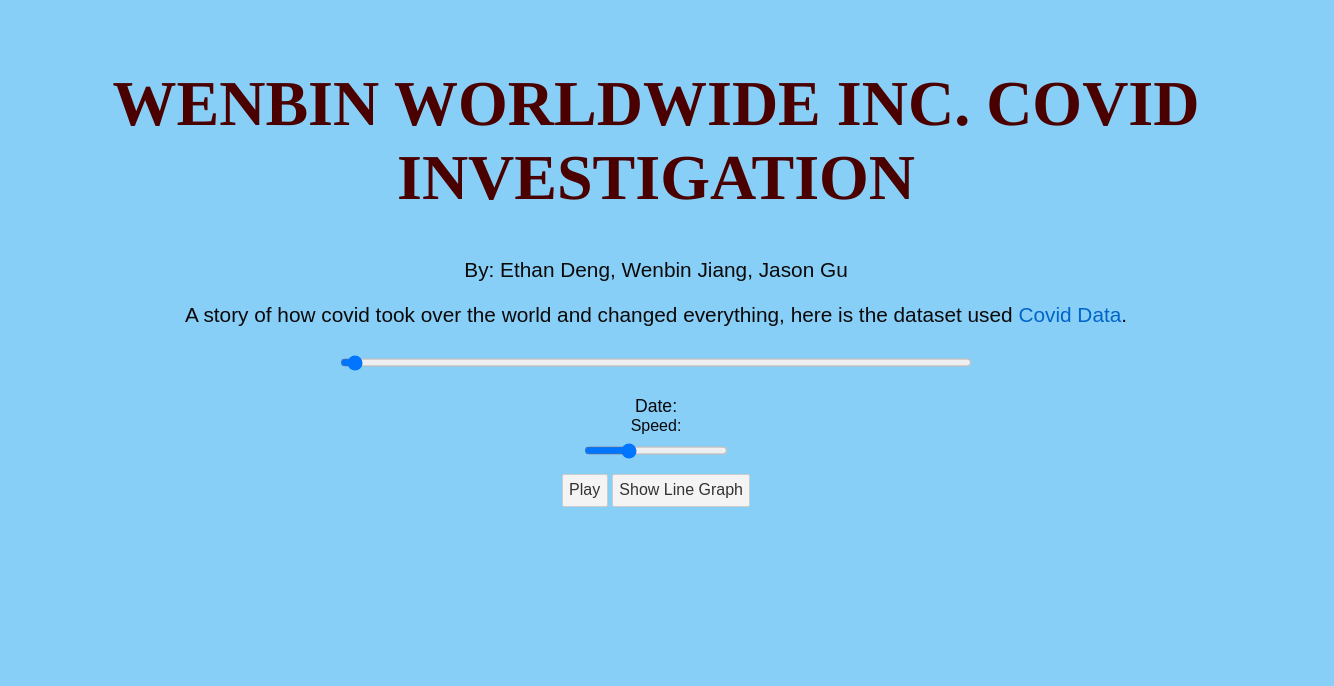
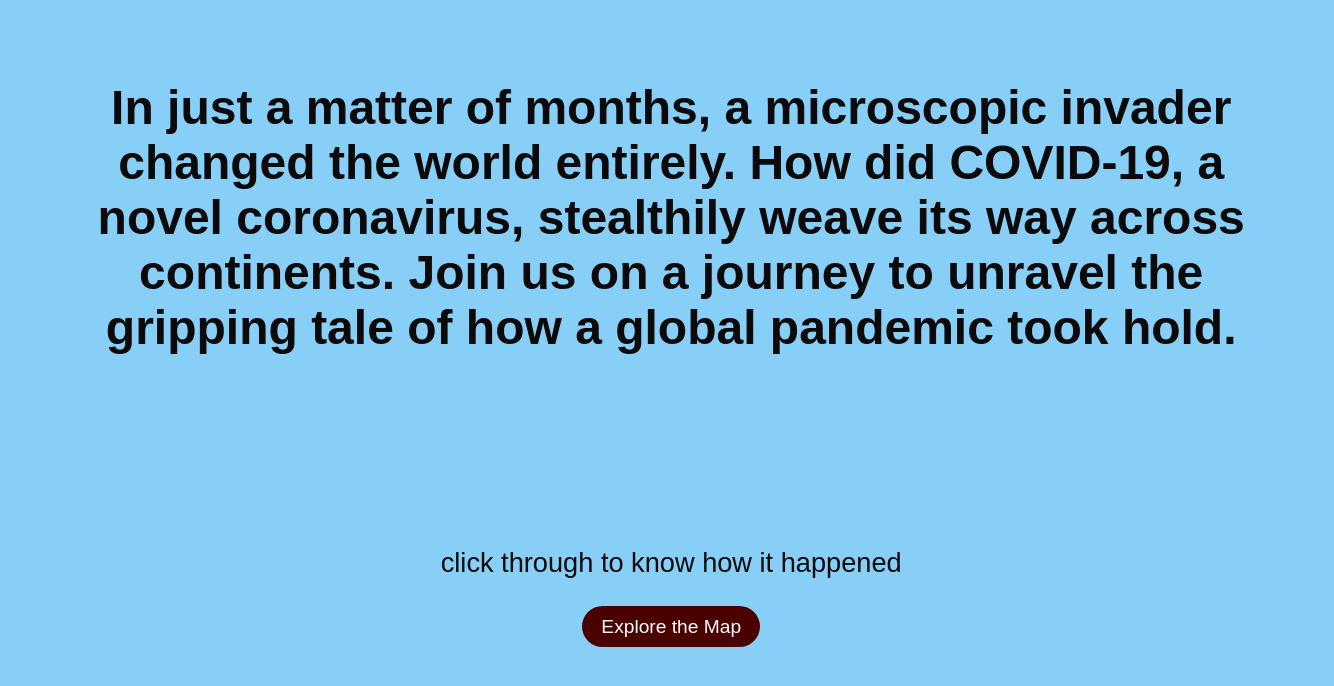
Before and after one commit to ethandengg/WenbinWorldWide_COVID, a SvelteKit app: page / in a window 1280 px wide. Shown: the top 686 px of the page, 1334 px wide, since content can reach past the window. Built offline with nearby package versions, Linux system fonts and the light colour scheme; no server answers.

Commit message:
Working title page and messages over time:

```diff
--- a/src/routes/+page.svelte
+++ b/src/routes/+page.svelte
@@ -6,6 +6,11 @@
     import { playing } from './store.js';
 
     let playPauseText = 'Play';
+    let showTitlePage = true;
+
+    function goToMap() {
+      showTitlePage = false;
+    }
 
     $: playPauseText = $playing ? 'Pause' : 'Play';
 
@@ -16,17 +21,23 @@
 
   </script>
 
-
-
+  {#if showTitlePage}
+    <main class="title-page">
+      <h2>In just a matter of months, a microscopic invader changed the world entirely. How did COVID-19, a novel coronavirus, stealthily weave its way across continents. Join us on a journey to unravel the gripping tale of how a global pandemic took hold.</h2>
+      <p>click through to know how it happened</p>
+      <button on:click={goToMap}>Explore the Map</button>
+    </main>
+  {:else}
     <main>
       <h1>Wenbin WorldWide INC. COVID Investigation</h1>
       <p>By: Ethan Deng, Wenbin Jiang, Jason Gu</p>
-  <p>A story of how covid took over the world and changed everything, here is the dataset used <a href="https://www.kaggle.com/datasets/imdevskp/corona-virus-report?resource=download">Covid Data</a>.</p>
+      <p>Explore how covid took over the world and changed everything, here is the dataset used <a href="https://www.kaggle.com/datasets/imdevskp/corona-virus-report?resource=download">Covid Data</a>.</p>
       <input type="range" min="0" max="daysCount" value="0" id="timeSlider" step="1">
       <label for="timeSlider" id="sliderLabel">Date: </label>
-
       <WorldMap/>
     </main>
+  {/if}
+
 
 
   <style>
@@ -78,4 +89,41 @@
         font-size: 1.1em;
         color: #080808;
     }
+
+  .title-page {
+    text-align: center;
+    padding: 2em; /* Existing top and bottom padding */
+    padding-left: 5%; /* Increase left padding */
+    padding-right: 5%; /* Increase right padding */
+    max-width: 1200px; /* Maximum width */
+    margin-left: auto; /* Centering horizontally - left */
+    margin-right: auto; /* Centering horizontally - right */
+  }
+
+  .title-page h2 {
+    font-size: 3em; /* Adjust as needed */
+    margin-bottom: 4em;
+    word-wrap: break-word; /* Ensure text breaks nicely */
+  }
+
+  .title-page p {
+    font-size: 1.7em; /* Adjust as needed */
+    margin-bottom: 1em;
+  }
+
+    .title-page button {
+      font-size: 1.2em;
+      padding: 0.5em 1em;
+      cursor: pointer;
+      background-color: #4b0000;
+      color: white;
+      border: none;
+      border-radius: 50px;
+      transition: background-color 0.3s;
+    }
+
+    .title-page button:hover {
+      background-color: #690000;
+    }
+
   </style>
--- a/src/routes/WorldMap.svelte
+++ b/src/routes/WorldMap.svelte
@@ -4,6 +4,26 @@
     import { onDestroy } from 'svelte';
     import { playing } from './store.js';
     import { get, writable } from 'svelte/store';
+    import { currentHeadline } from './store.js';
+
+
+    let eventHeadlines = [
+    { date: '2020-01-22', headline: '2020-01-22: First travel-related case of COVID-19 detected in the U.S. in Washington State.' },
+    { date: '2020-01-30', headline: '2020-01-30: Human-to-human transmission of COVID-19 confirmed in the U.S., leading to increased precautions.' },
+    { date: '2020-02-03', headline: '2020-02-03: U.S. declares public health emergency for COVID-19, implementing travel restrictions and quarantine measures.' },
+    { date: '2020-02-29', headline: '2020-02-29: First death due to COVID-19 reported in the U.S. in Washington State.' },
+    { date: '2020-03-11', headline: '2020-03-11: COVID-19 declared a pandemic by WHO, highlighting the global spread and impact of the virus.' },
+    { date: '2020-03-13', headline: '2020-03-13: National emergency declared in the U.S. to combat COVID-19, freeing up resources and funding.' },
+    { date: '2020-03-27', headline: '2020-03-27: The CARES Act signed into law in the U.S., providing economic relief and support during the pandemic.' },
+    { date: '2020-05-01', headline: '2020-05-01: Emergency use authorization for Remdesivir, an antiviral drug, for treating COVID-19 patients.' },
+    { date: '2020-07-06', headline: '2020-07-06: Over 200 scientists address airborne transmission risks of COVID-19, urging updates to safety guidelines.' },
+    { date: '2020-07-22', headline: '2020-07-22: CDC extends the no sail order for cruise ships, citing ongoing COVID-19 concerns.' },
+    { date: '2020-07-27', headline: '2020-07-27: Moderna\'s COVID-19 vaccine begins Phase 3 clinical trial in the U.S., a crucial step towards approval.' }
+];
+
+
+
+
 
     onDestroy(() => {
         if (intervalId) {
@@ -26,7 +46,7 @@
     let xScale, yScale, xAxis, yAxis;
     let intervalId;
     let speed = 300;
-
+    let lastHeadline = ''; // This will hold the last headline
 
     export function playTimeSlider() {
     playing.update(current => {
@@ -48,7 +68,9 @@
             return true;
         }
     });
+
 }
+
 
     const minInterval = 50; // Minimum interval value (fastest speed)
     const maxInterval = 1000; // Maximum interval value (slowest speed)
@@ -180,6 +202,7 @@
     drawLine(g, globalCovidData, 'recovered', '#00e676', xScale, yScale);
 }
 
+
 function updateLineGraph(currentDate) {
         const filteredData = globalCovidData.filter(d => d.date <= currentDate);
 
@@ -204,7 +227,14 @@
         // Update lines
         updateLine('Cases', filteredData);
         updateLine('Recovered', filteredData);
-    updateLine('deaths', filteredData);
+        updateLine('Deaths', filteredData);
+
+        // Update the current headline based on the date
+        let eventForCurrentDate = eventHeadlines.find(e => e.date === currentDate);
+        if (eventForCurrentDate) {
+            lastHeadline = eventForCurrentDate.headline;
+        }
+        currentHeadline.set(lastHeadline); // Set the current headline for the line graph as well
     }
 
 function updateLine(metric, filteredData) {
@@ -372,10 +402,23 @@
             .on('mouseout', function(event, d) {
                 tooltip.style('visibility', 'hidden');
                 d3.select(event.currentTarget).attr('fill', d.originalColor);
+
+
             });
+        let headline = eventHeadlines.find(event => event.date === currentDate);
+        currentHeadline.set(headline ? headline.headline : '');
+
+        let eventForCurrentDate = eventHeadlines.find(e => e.date === currentDate);
+
+
+      if (eventForCurrentDate) {
+        // Update lastHeadline only if a new event is found
+        lastHeadline = eventForCurrentDate.headline;
+    }
+    // Always set the currentHeadline to the last known headline
+    currentHeadline.set(lastHeadline);
     }
 </script>
-<!-- Add the speed slider input element -->
 <div>
     <label for="speedSlider">Speed: </label>
     <input type="range" id="speedSlider" min="50" max="1000" value="300" step="50" on:input={changeSpeed}>
@@ -385,11 +428,17 @@
 <button on:click={toggleGraph}>{showLineGraph ? 'Show Map' : 'Show Line Graph'}</button>
 
 <div class="map-container" style="display: {showLineGraph ? 'none' : 'block'};">
+    <!-- Current Headline display -->
+    <div class="current-headline">{$currentHeadline}</div>
     <!-- World Map SVG -->
     <svg bind:this={svg} width="100%" height="100%" viewBox="200 200 700 700"></svg>
 </div>
+
 <div class="line-graph-container" style="display: {showLineGraph ? 'block' : 'none'};">
+    <!-- Current Headline display -->
+    <div class="current-headline">{$currentHeadline}</div>
     <!-- Line Graph SVG -->
     <svg bind:this={lineGraphSvg} width="100%" height="650"></svg>
 </div>
+
 <div class="tooltip" bind:this={tooltip}></div>
--- a/src/routes/store.js
+++ b/src/routes/store.js
@@ -1,3 +1,5 @@
 import { writable } from 'svelte/store';
 
 export const playing = writable(false);
+
+export const currentHeadline = writable(''); // Initialize with an empty string
```
Lines whose indentation alone changed are shown as unchanged.
